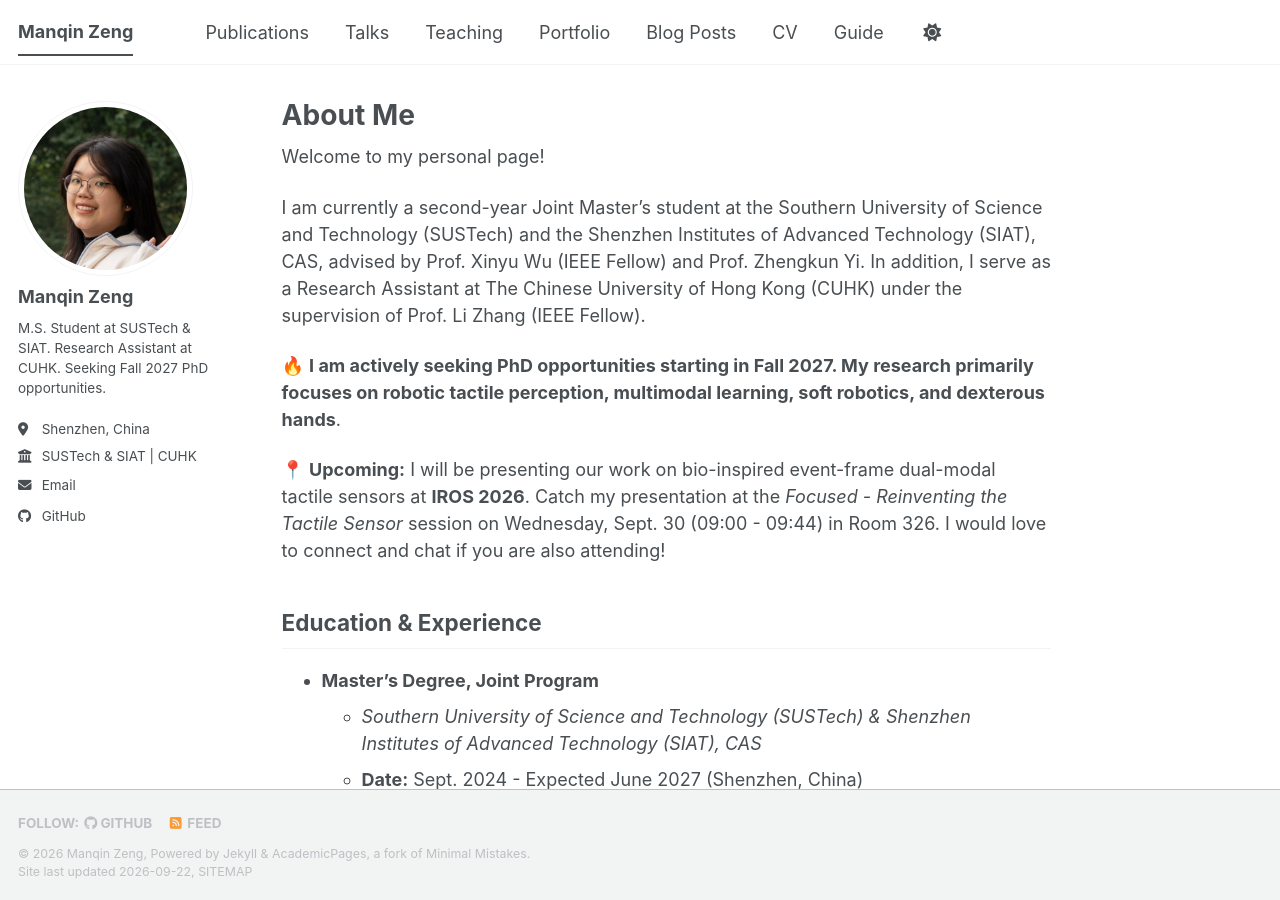
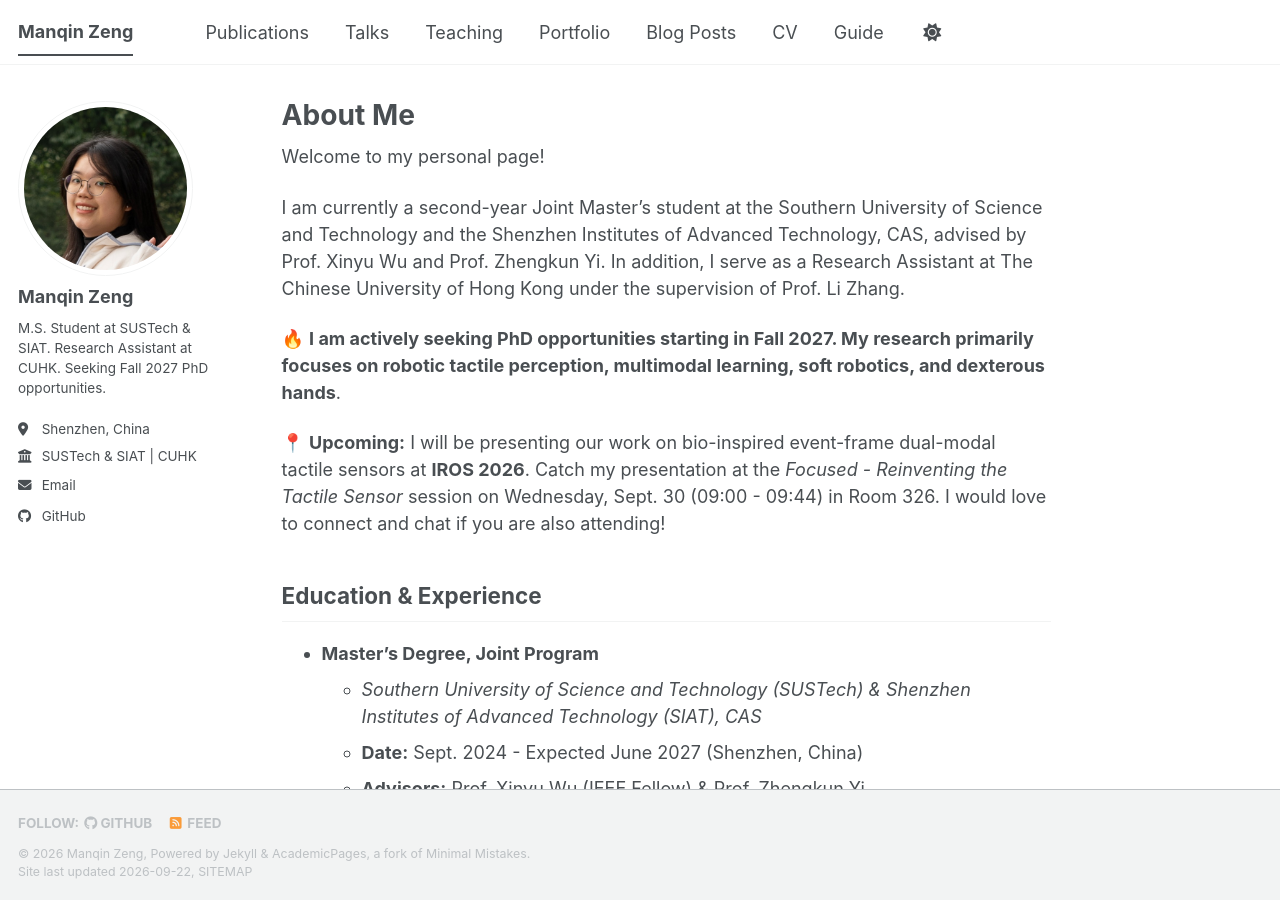
Before and after one commit to ZengManqin/ZengManqin.github.io, a Jekyll site: the page built from _pages/about.md, in a window 1280 px wide and 900 px high. Built offline with Jekyll 4.4.1, drawn with Linux system fonts in a browser that asks for light colours; a style sheet for code colours, icons or effects is not loaded; some of the changed text lies outside the part shown.

Commit message:
Update about.md

```diff
--- a/_pages/about.md
+++ b/_pages/about.md
@@ -9,7 +9,7 @@ redirect_from:
 
 Welcome to my personal page!
 
-I am currently a second-year Joint Master's student at the Southern University of Science and Technology (SUSTech) and the Shenzhen Institutes of Advanced Technology (SIAT), CAS, advised by Prof. Xinyu Wu (IEEE Fellow) and Prof. Zhengkun Yi. In addition, I serve as a Research Assistant at The Chinese University of Hong Kong (CUHK) under the supervision of Prof. Li Zhang (IEEE Fellow).
+I am currently a second-year Joint Master's student at the Southern University of Science and Technology and the Shenzhen Institutes of Advanced Technology, CAS, advised by Prof. Xinyu Wu and Prof. Zhengkun Yi. In addition, I serve as a Research Assistant at The Chinese University of Hong Kong under the supervision of Prof. Li Zhang.
 
 🔥 **I am actively seeking PhD opportunities starting in Fall 2027. My research primarily focuses on robotic tactile perception, multimodal learning, soft robotics, and dexterous hands**.
 
@@ -41,15 +41,25 @@ I am currently a second-year Joint Master's student at the Southern University o
     *   **Overview:** Existing vision-based tactile sensors typically rely on a single modality, either event-based or frame-based. We designed a innovative event-frame dual-modal robotic tactile sensor with a DAVIS346 camera, which can synchronously capture microsecond-resolution dynamic event streams and rich static grayscale frames, replicating the fast-slow dual-pathway perception mechanism of human fingers. This approach significantly enhances robotic tactile perception and enables the system to excel at challenging material discrimination tasks.
 
     <div align="center">
-      <img src="/images/00.jpg" width="50%" style="margin-top: 10px;">
+      <!-- 00.jpg -->
+      <img src="/images/00.jpg" width="80%" style="margin-top: 10px;">
       <p style="font-size: 0.9em; color: gray;"><em>Figure 1: Event-frame dual modal robotic tactile sensor.</em></p>
     </div>
 
     *   **Multimodal Network:** We developed a three stage fusion method to effectively integrate the visual and dynamic signals. The pipeline encompasses frame synchronized event accumulation, independent training through a shared Transformer architecture, and dynamic decision level fusion to maximize the complementary strengths of both modalities.
 
     <div align="center">
+      <!-- 1.jpg -->
       <img src="/images/1.jpg" width="80%" style="margin-top: 10px; margin-bottom: 10px;">
       <p style="font-size: 0.9em; color: gray;"><em>Figure 2: The proposed multimodal fusion network architecture.</em></p>
+    </div>
+
+    *   **Experiments & Results:** We evaluated the sensor and network on two highly challenging tactile tasks. For texture discrimination involving lateral sliding on ten diverse fabrics, the dual modal approach achieved 91.67% accuracy, which outperformed the best single modality by 13.34%. For stiffness classification involving vertical pressing on ten polyurethane foams, the system achieved 98.92% accuracy, exceeding the best single modality by 6.47%. These results demonstrate that combining event and frame modalities significantly enhances the capability to distinguish subtle material differences.
+
+    <div align="center">
+      <!-- 2.jpg -->
+      <img src="/images/2.jpg" width="80%" style="margin-top: 10px; margin-bottom: 10px;">
+      <p style="font-size: 0.9em; color: gray;"><em>Figure 3: Experimental results on texture and stiffness classification tasks.</em></p>
     </div>
 
     *   **Key Innovations:** Developed a decision-level fusion framework featuring a shared Transformer architecture and dynamic modality-preference strategies. This methodology effectively leverages complementary static and dynamic tactile features, achieving 91.67% accuracy in 10-class fabric texture discrimination and 98.92% in polyurethane foam stiffness classification.
```
